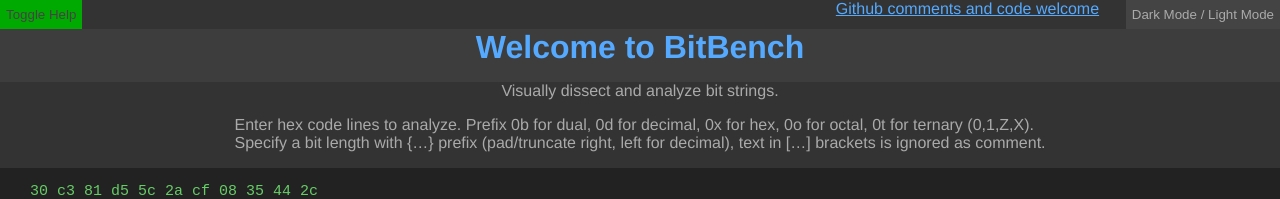
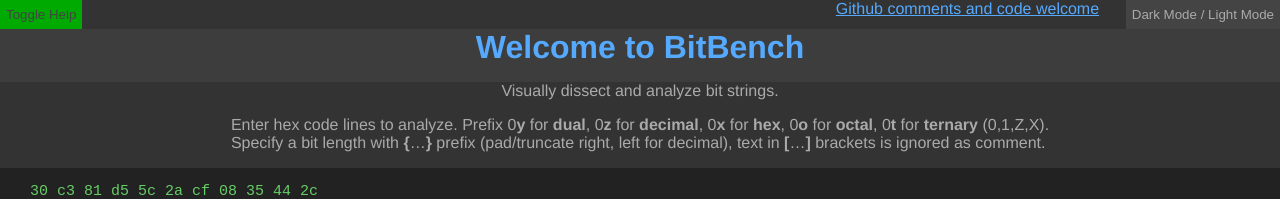
Before and after one commit to triq-org/bitbench, a Vue app: page / in a window 1280 px wide. Shown: the top 199 px of the page. Built offline with nearby package versions, Linux system fonts and the light colour scheme.

Commit message:
Use y/z for dual/dec input not valid hex chars

```diff
--- a/src/bitstring.js
+++ b/src/bitstring.js
@@ -125,10 +125,11 @@
         // skip comment
         while (text.length && c != ']')
           c = text.shift()
+
       } else if (c == '0' && text[0] == 'x') {
         base = 16 // hexadecimal
         text.shift()
-      } else if (c == '0' && text[0] == 'd') {
+      } else if (c == '0' && text[0] == 'z') {
         base = 10 // decimal
         text.shift()
       } else if (c == '0' && text[0] == 'o') {
@@ -137,9 +138,21 @@
       } else if (c == '0' && text[0] == 't') {
         base = 4 // tristate (2-bit: 0,1,Z,X)
         text.shift()
-      } else if (c == '0' && text[0] == 'b') {
+      } else if (c == '0' && text[0] == 'y') {
         base = 2 // dual
         text.shift()
+
+      } else if (c == 'x') {
+        base = 16 // hexadecimal
+      } else if (c == 'z') {
+        base = 10 // decimal
+      } else if (c == 'o') {
+        base = 8 // octal
+      } else if (c == 't') {
+        base = 4 // tristate (2-bit: 0,1,Z,X)
+      } else if (c == 'y') {
+        base = 2 // dual
+
       } else if (c == '{') {
         if (size > 0)
           trimBitsRight(bits, size)
--- a/src/components/BitBench.vue
+++ b/src/components/BitBench.vue
@@ -2,10 +2,15 @@
   <div class="bench">
     <p v-if="verbose">
       Enter hex code lines to analyze.
-      Prefix 0b for dual, 0d for decimal, 0x for hex, 0o for octal, 0t for ternary (0,1,Z,X).<br/>
-      Specify a bit length with {…} prefix (pad/truncate right, left for decimal), text in […] brackets is ignored as comment.
+      Prefix 0<b>y</b> for <b>dual</b>,
+      0<b>z</b> for <b>decimal</b>,
+      0<b>x</b> for <b>hex</b>,
+      0<b>o</b> for <b>octal</b>,
+      0<b>t</b> for <b>ternary</b> (0,1,Z,X).<br/>
+      Specify a bit length with <b>{</b>…<b>}</b> prefix (pad/truncate right, left for decimal),
+      text in <b>[</b>…<b>]</b> brackets is ignored as comment.
     </p>
-    <textarea class="codes" v-model="codes" placeholder="add lines of hex (no 0x prefix)"></textarea>
+    <textarea class="codes" v-model="codes" placeholder="add lines of hex, [comments], y z x o t to switch base"></textarea>
     <p v-if="verbose">
       Enter format string (each line is one decode):
       <ul>
```
